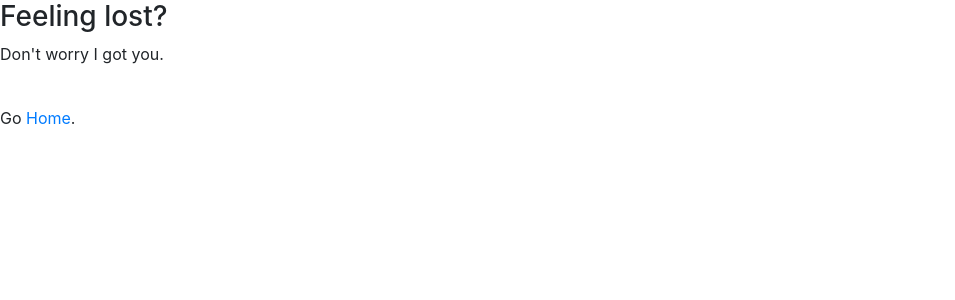
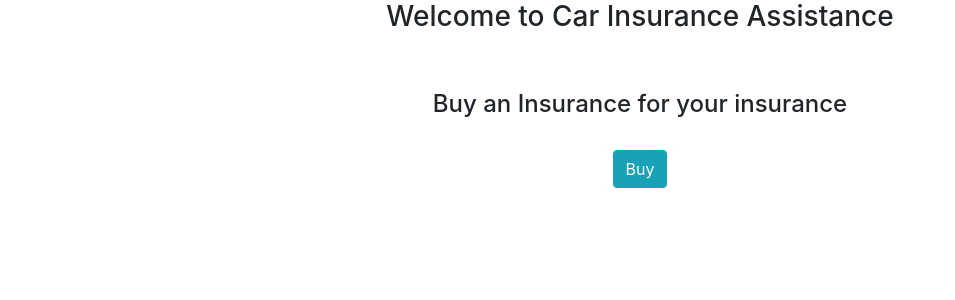
Before and after one commit to geekysrm/rdbms-project, a React (Create React App) app: page /home in a window 1280 px wide. Shown: the top 300 px of the page, without its empty margins (0-955 px from the left). Built offline with nearby package versions, Linux system fonts and the light colour scheme; no server answers.

Commit message:
Some changes

```diff
--- a/src/AppRouter.js
+++ b/src/AppRouter.js
@@ -3,6 +3,7 @@ import { BrowserRouter as Router, Route, Switch } from "react-router-dom";
 
 import App from "./App";
 import NotFoundPage from "./components/NotFoundPage";
+import Home from "./components/Home";
 
 class AppRouter extends React.Component {
   render() {
@@ -10,6 +11,7 @@ class AppRouter extends React.Component {
       <Router>
         <Switch>
           <Route exact path="/" component={App} />
+          <Route exact path="/home" component={Home} />
 
           <Route component={NotFoundPage} />
         </Switch>
--- /dev/null
+++ b/src/components/Home.js
@@ -0,0 +1,65 @@
+import React, { Component } from "react";
+import { Link } from "react-router-dom";
+import { Button } from "reactstrap";
+import { withRouter } from "react-router-dom";
+import axios from "axios";
+
+class Home extends Component {
+  constructor(props) {
+    super(props);
+    this.state = {
+      hasInsurance: false
+    };
+  }
+  // render() {
+  //   return (
+  //     <div>
+  //       <h3>Welcome to Car Insurance Assistance</h3>
+  //       <br />
+  //       <br />
+  //       <p>
+  //         Your Claims:
+  //         <Link to="/claims">View</Link>
+  //       </p>
+  //       <p>
+  //         Your Insurance: <Link to="/insurance">View</Link>
+  //       </p>
+  //     </div>
+  //   );
+  // }
+  componentDidMount() {
+    axios
+      .get(`/api/has-insurance`)
+      .then(res => {
+        console.log(res.data);
+      })
+      .catch(err => {
+        console.log(err);
+      });
+  }
+  handleBuyClick = () => {
+    this.props.history.push("/buy");
+  };
+  render() {
+    return (
+      <center>
+        <div>
+          <h3>Welcome to Car Insurance Assistance</h3>
+          <br />
+          <br />
+          {!this.state.hasInsurance && (
+            <div>
+              <h4>Buy an Insurance for your insurance</h4>
+              <br />
+              <Button onClick={this.handleBuyClick} color="info">
+                Buy
+              </Button>
+            </div>
+          )}
+        </div>
+      </center>
+    );
+  }
+}
+
+export default withRouter(Home);
--- a/src/components/NotFoundPage.js
+++ b/src/components/NotFoundPage.js
@@ -2,6 +2,7 @@ import React from "react";
 
 export default function NotFoundPage() {
   return (
+    <center>
       <div>
         <h3>Feeling lost?</h3>
         <p>Don't worry I got you.</p>
@@ -10,5 +11,6 @@ export default function NotFoundPage() {
           Go <a href="/">Home</a>.
         </p>
       </div>
+    </center>
   );
 }
--- a/src/utils/setAuthToken.js
+++ b/src/utils/setAuthToken.js
@@ -3,10 +3,10 @@ import axios from "axios";
 const setAuthToken = token => {
   if (token) {
     // Apply to every request
-    axios.defaults.headers.common["authorization"] = token;
+    axios.defaults.headers.common["Authorization"] = token;
   } else {
     // Delete auth header
-    delete axios.defaults.headers.common["authorization"];
+    delete axios.defaults.headers.common["Authorization"];
   }
 };
 
```
Also changed, not shown: src/components/Home.css (added). Lines whose indentation alone changed are shown as unchanged.
